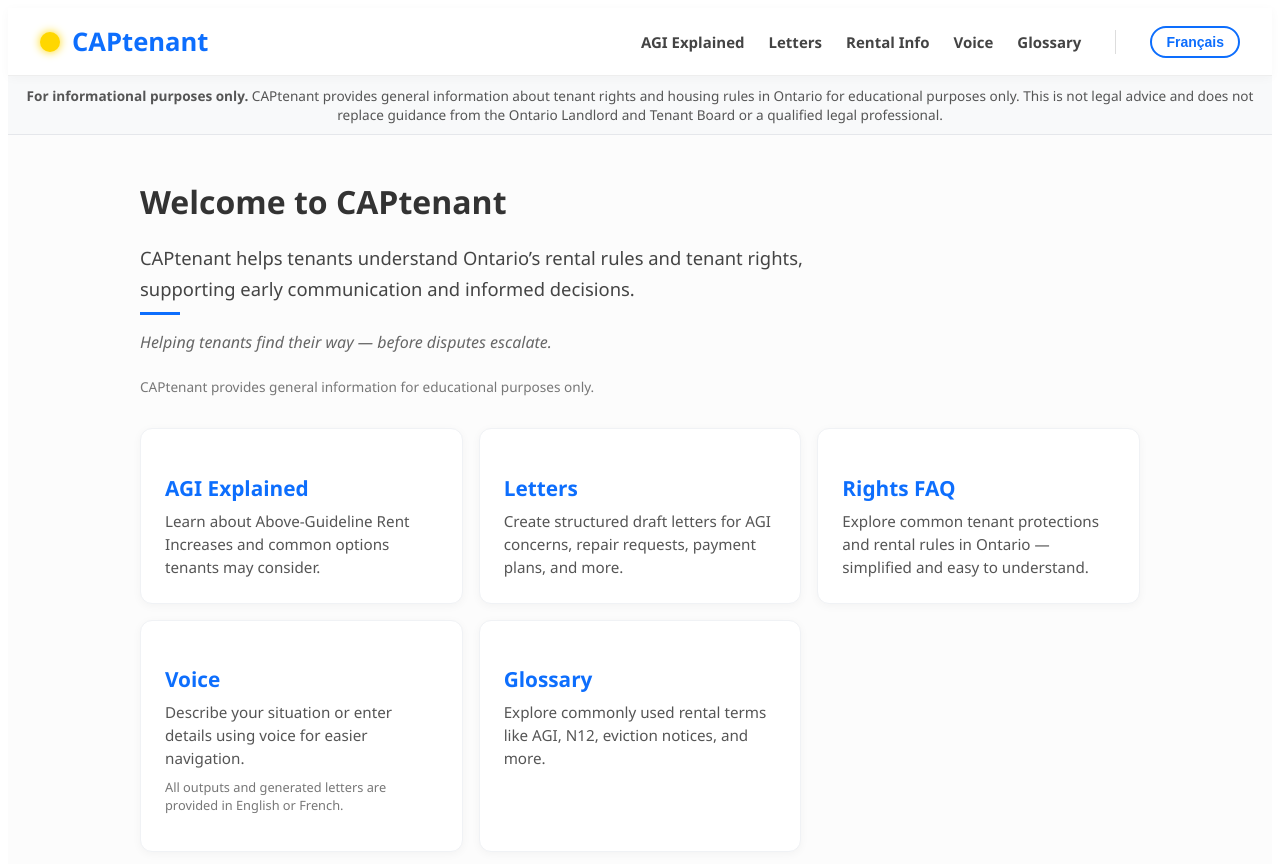
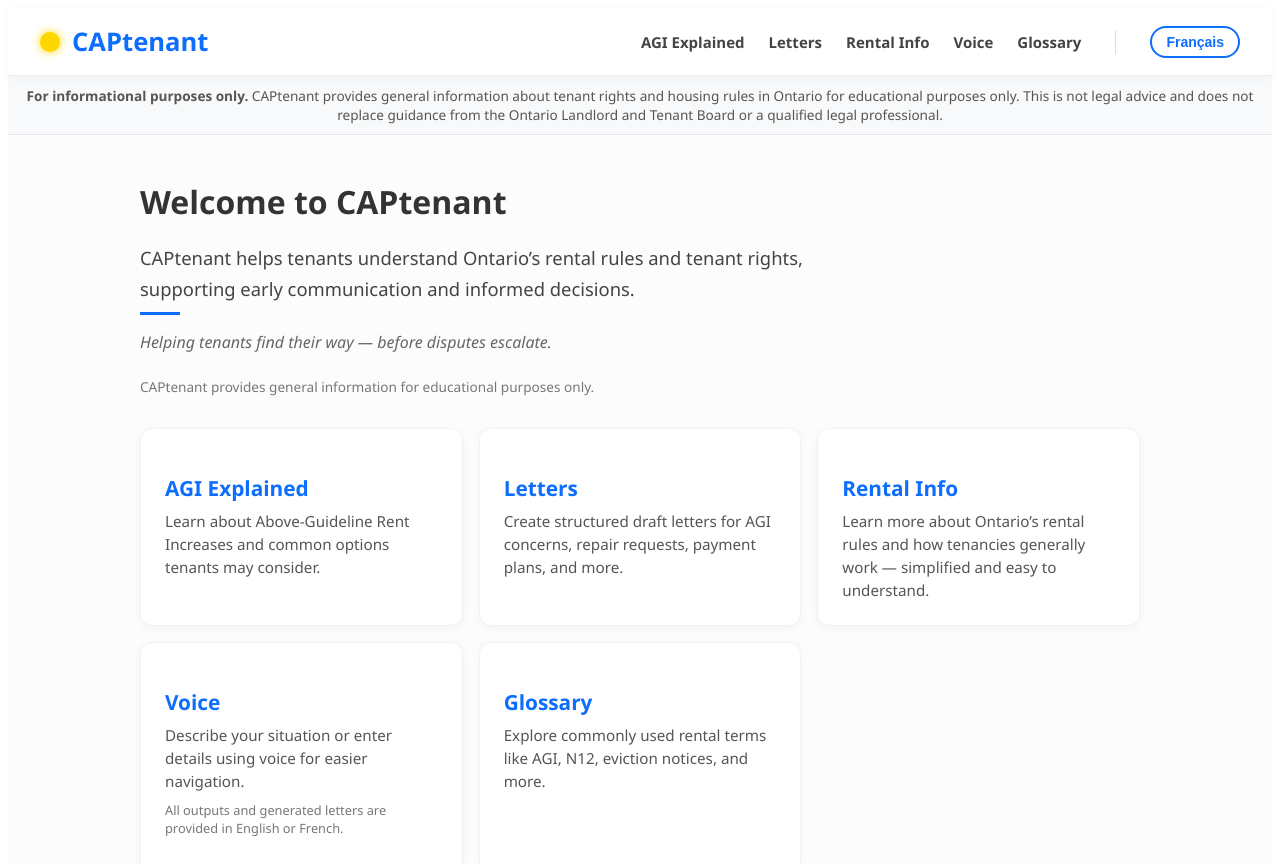
Before and after one commit to Azyym79/CAPtenant, a React (Vite) app: page / in a window 1280 px wide. Shown: the top 864 px of the page. Built offline with nearby package versions, Linux system fonts and the light colour scheme; no server answers.

Commit message:
Renaming "rights" to "rental info" for consistency

```diff
--- a/src/pages/Home.jsx
+++ b/src/pages/Home.jsx
@@ -24,9 +24,9 @@ export default function Home() {
       letterDesc:
         "Create structured draft letters for AGI concerns, repair requests, payment plans, and more.",
 
-      rightsTitle: "Rights FAQ",
-      rightsDesc:
-        "Explore common tenant protections and rental rules in Ontario — simplified and easy to understand.",
+rightsTitle: "Rental Info",
+rightsDesc:
+  "Learn more about Ontario’s rental rules and how tenancies generally work — simplified and easy to understand.",
 
       voiceTitle: "Voice",
       voiceDesc:
@@ -58,9 +58,9 @@ export default function Home() {
       letterDesc:
         "Créez des brouillons de lettres structurées pour les enjeux AGI, réparations, plans de paiement et plus.",
 
-      rightsTitle: "Droits (FAQ)",
-      rightsDesc:
-        "Consultez les règles locatives et protections des locataires en Ontario — simplifiées et faciles à comprendre.",
+rightsTitle: "Info locative",
+rightsDesc:
+  "Apprenez-en davantage sur les règles locatives en Ontario et le fonctionnement général des locations — expliqué simplement.",
 
       voiceTitle: "Voix",
       voiceDesc:
```
